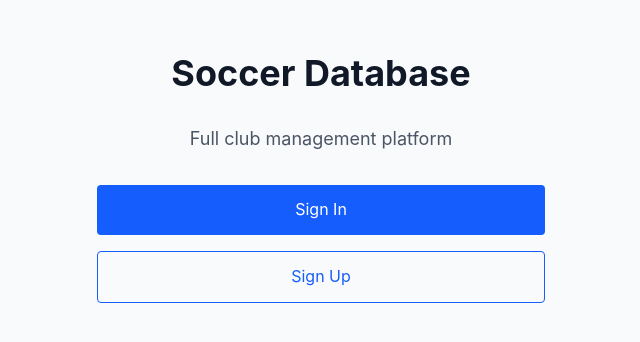
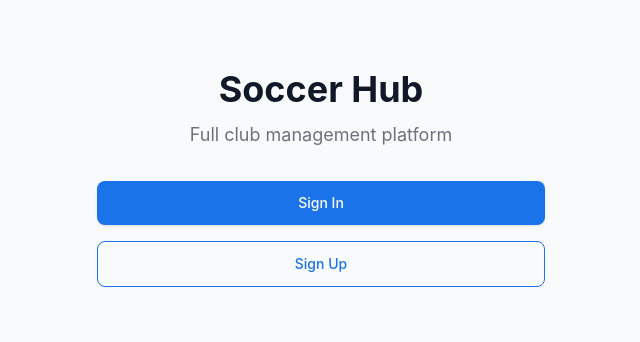
Before and after one commit to HLA10/soccerdatabasefinaldraft, a Next.js app: page / in a window 1280 px wide. Shown: the part 222-564 px from the top of the page, without its empty margins (319-959 px from the left). Built offline with nearby package versions, Linux system fonts and the light colour scheme; no server answers.

Commit message:
Fix root page - add use client directive and update to new design system

```diff
--- a/app/page.tsx
+++ b/app/page.tsx
@@ -1,28 +1,27 @@
+"use client";
+
 import Link from "next/link";
 import { SignedIn, SignedOut, UserButton } from "@clerk/nextjs";
+import Button from "@/components/ui/Button";
 
 export default function Home() {
   return (
-    <div className="flex min-h-screen flex-col items-center justify-center p-8">
+    <div className="flex min-h-screen flex-col items-center justify-center p-8 bg-[#F9FAFB]">
       <div className="w-full max-w-md space-y-8 text-center">
-        <h1 className="text-4xl font-bold">Soccer Database</h1>
-        <p className="text-lg text-gray-600">
-          Full club management platform
-        </p>
+        <div>
+          <h1 className="text-4xl font-bold text-[#111827] mb-3">Soccer Hub</h1>
+          <p className="text-lg text-[#6B7280]">
+            Full club management platform
+          </p>
+        </div>
 
         <SignedOut>
           <div className="flex flex-col gap-4">
-            <Link
-              href="/sign-in"
-              className="rounded bg-blue-600 px-6 py-3 text-white hover:bg-blue-700"
-            >
-              Sign In
+            <Link href="/sign-in">
+              <Button className="w-full">Sign In</Button>
             </Link>
-            <Link
-              href="/sign-up"
-              className="rounded border border-blue-600 px-6 py-3 text-blue-600 hover:bg-blue-50"
-            >
-              Sign Up
+            <Link href="/sign-up">
+              <Button variant="outline" className="w-full">Sign Up</Button>
             </Link>
           </div>
         </SignedOut>
@@ -30,11 +29,8 @@ export default function Home() {
         <SignedIn>
           <div className="flex flex-col items-center gap-4">
             <UserButton />
-            <Link
-              href="/dashboard"
-              className="rounded bg-blue-600 px-6 py-3 text-white hover:bg-blue-700"
-            >
-              Go to Dashboard
+            <Link href="/dashboard">
+              <Button className="w-full">Go to Dashboard</Button>
             </Link>
           </div>
         </SignedIn>
```
